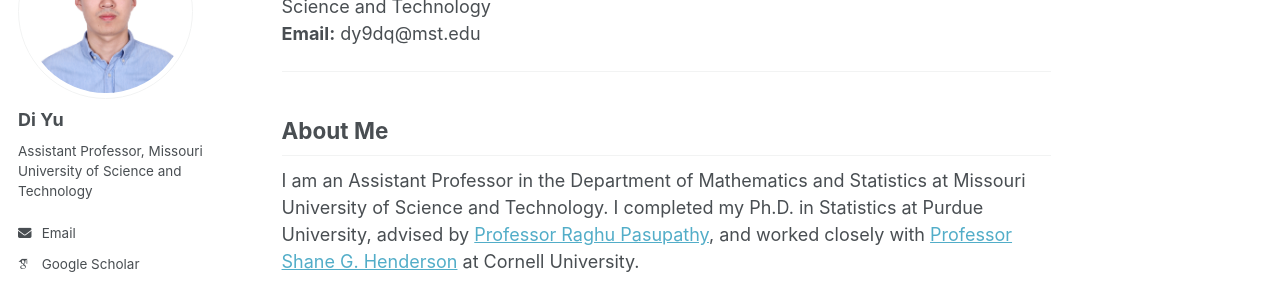
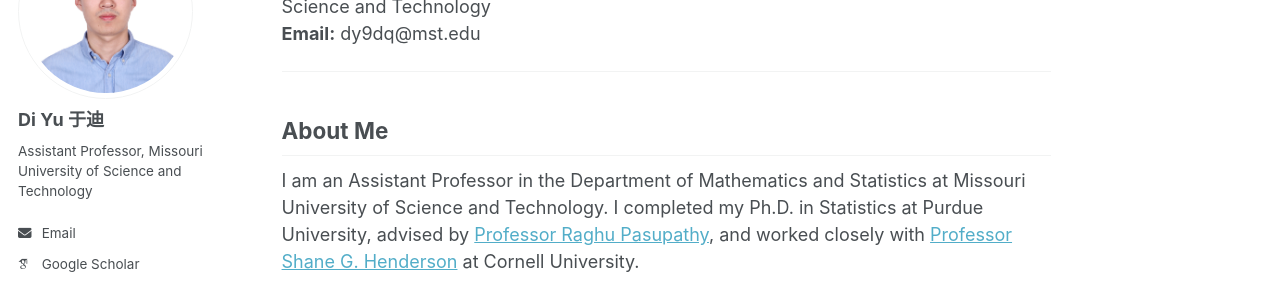
Before and after one commit to yudi12358/yudi12358.github.io, a Jekyll site: the page built from _pages/about.md, in a window 1280 px wide. Shown: the part 175-475 px from the top of the page. Built offline with Jekyll 4.4.1, drawn with Linux system fonts in a browser that asks for light colours; some web fonts are replaced; a script that is not in the unit is left out.

Commit message:
Update _config.yml

```diff
--- a/_config.yml
+++ b/_config.yml
@@ -24,7 +24,7 @@ repository               : "yudi12358/yudi12358.github.io"
 author:
   # Biographic information
   avatar           : "profile.png"
-  name             : "Di Yu"
+  name             : "Di Yu 于迪"
   pronouns         : # example: "she/her"
   bio              : "Assistant Professor, Missouri University of Science and Technology"
   location         : #"West Lafayette, IN"
```
